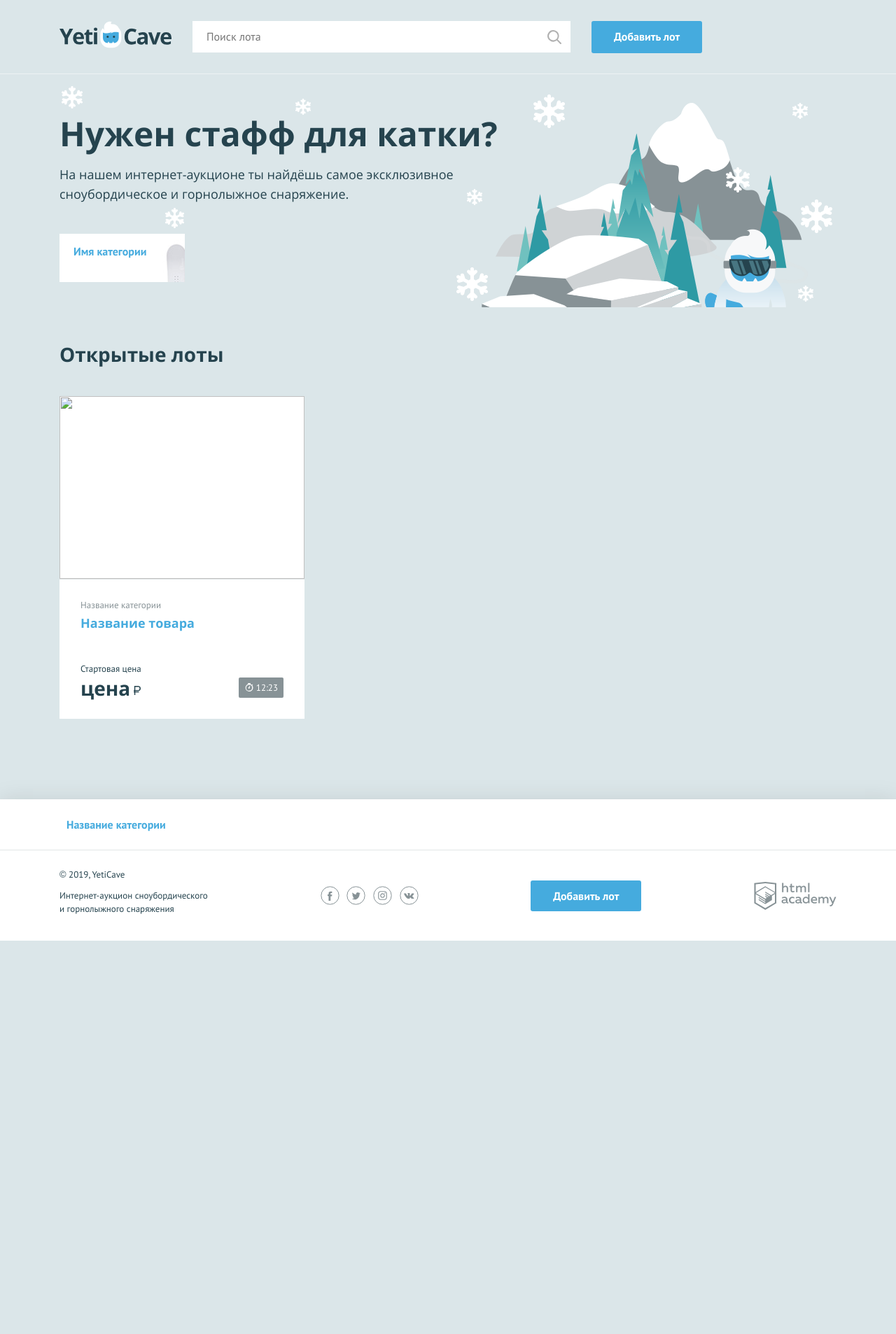
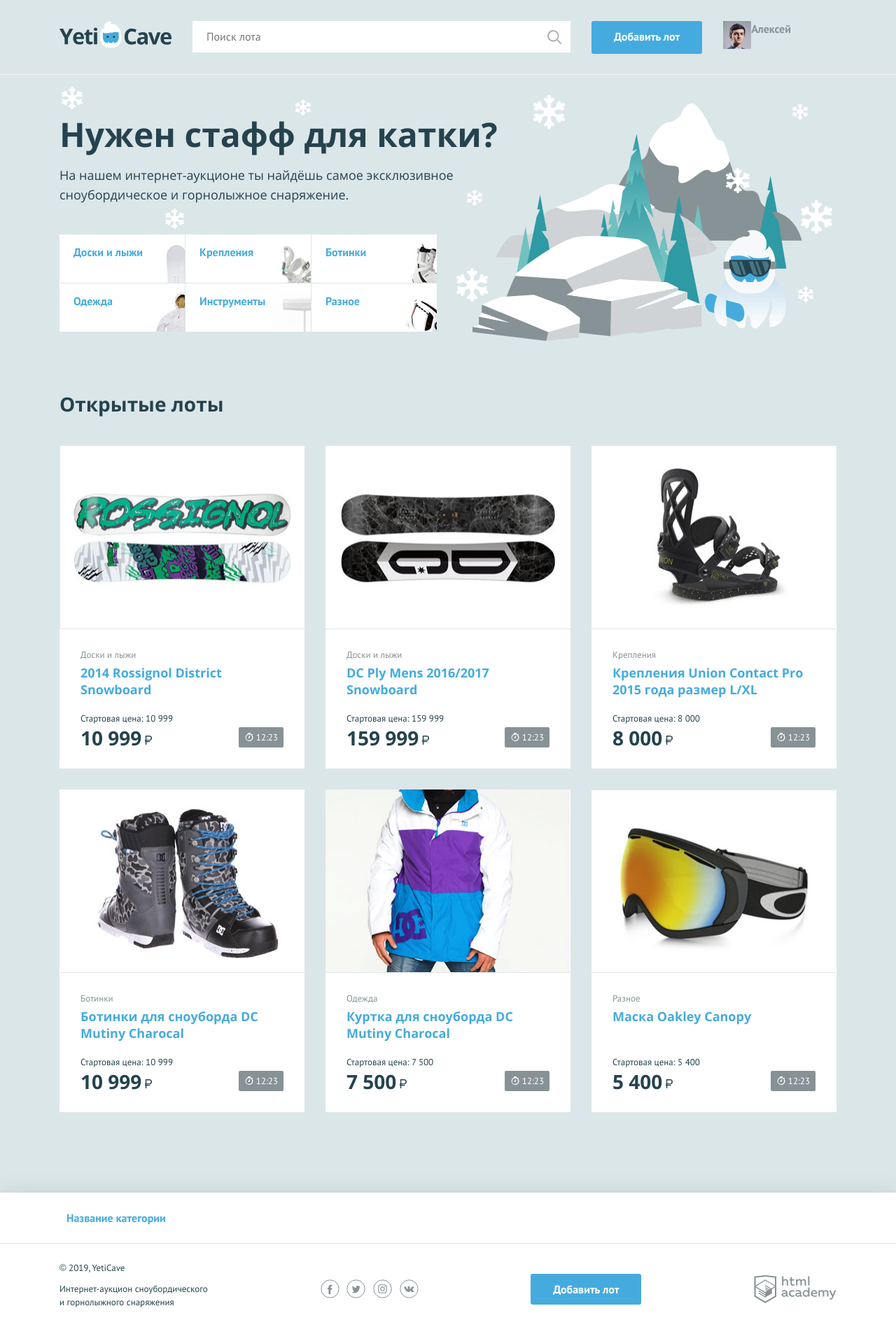
Before and after one commit to ILBP-svg/yetiMarushkin, a PHP site: page / in a window 1280 px wide. Shown: the whole page at 70% size. Before the commit the page ends 1344 px from the top, so only its background shows below. Run offline with PHP 8.4, Linux system fonts and the light colour scheme.

Commit message:
milionniy_perezaliv

```diff
--- a/index.php
+++ b/index.php
@@ -1,7 +1,27 @@
 <?php
 $is_auth = rand(0, 1);
 
-$user_name = ''; // укажите здесь ваше имя
+$user_name = 'Алексей'; // укажите здесь ваше имя
+
+$categories = array("boards" => "Доски и лыжи",
+"attachment" => "Крепления",
+"boots" => "Ботинки",
+"clothing" => "Одежда",
+"tools" => "Инструменты",
+"other" => "Разное");
+
+$lots = array(array("name" => "2014 Rossignol District Snowboard", "category" => "Доски и лыжи", "cost" => 10999, "src" => "img/lot-1.jpg"),
+array("name" => "DC Ply Mens 2016/2017 Snowboard", "category" => "Доски и лыжи", "cost" => 159999, "src" => "img/lot-2.jpg"),
+array("name" => "Крепления Union Contact Pro 2015 года размер L/XL", "category" => "Крепления", "cost" => 8000, "src" => "img/lot-3.jpg"),
+array("name" => "Ботинки для сноуборда DC Mutiny Charocal", "category" => "Ботинки", "cost" => 10999, "src" => "img/lot-4.jpg"),
+array("name" => "Куртка для сноуборда DC Mutiny Charocal", "category" => "Одежда", "cost" => 7500, "src" => "img/lot-5.jpg"),
+array("name" => "Маска Oakley Canopy", "category" => "Разное", "cost" => 5400, "src" => "img/lot-6.jpg"));
+
+function format_number($number, $ruble){
+$number = ceil($number);
+$number = number_format($number, 0, ' ', ' ');
+return $ruble ? $number . "<b class='rub'>р</b>" : $number;
+}
 ?>
 <!DOCTYPE html>
 <html lang="ru">
@@ -28,8 +48,24 @@ $user_name = ''; // укажите здесь ваше имя
 
 <nav class="user-menu">
 
-        <!-- здесь должен быть PHP код для показа меню и данных пользователя -->
-
+<!— здесь должен быть PHP код для показа меню и данных пользователя —>
+<?php if($is_auth == 1): ?>
+<div class="user-menu__image">
+<img src="img/user.jpg" width="40" height="40" alt="Пользователь">
+</div>
+<div class="user-menu__logged">
+<p><?=$user_name?></p>
+</div>
+<?php else: ?>
+<ul class="user-menu__list">
+<li class="user-menu__item">
+<a href="#">Регистрация</a>
+</li>
+<li class="user-menu__item">
+<a href="#">Вход</a>
+</li>
+</ul>
+<?php endif; ?>
 </nav>
 </div>
 </header>
@@ -40,9 +76,11 @@ $user_name = ''; // укажите здесь ваше имя
 <p class="promo__text">На нашем интернет-аукционе ты найдёшь самое эксклюзивное сноубордическое и горнолыжное снаряжение.</p>
 <ul class="promo__list">
 <!--заполните этот список из массива категорий-->
-            <li class="promo__item promo__item--boards">
-                <a class="promo__link" href="pages/all-lots.html">Имя категории</a>
+<?php foreach($categories as $class_category => $name_category): ?>
+<li class="promo__item promo__item--<?= $class_category?>">
+<a class="promo__link" href="pages/all-lots.html"><?= $name_category ?></a>
 </li>
+<?php endforeach; ?>
 </ul>
 </section>
 <section class="lots">
@@ -51,17 +89,18 @@ $user_name = ''; // укажите здесь ваше имя
 </div>
 <ul class="lots__list">
 <!--заполните этот список из массива с товарами-->
+<?php foreach($lots as $lot): ?>
 <li class="lots__item lot">
 <div class="lot__image">
-                    <img src="" width="350" height="260" alt="">
+<img src="<?=$lot["src"]?>" width="350" height="260" alt="">
 </div>
 <div class="lot__info">
-                    <span class="lot__category">Название категории</span>
-                    <h3 class="lot__title"><a class="text-link" href="pages/lot.html">Название товара</a></h3>
+<span class="lot__category"><?=$lot["category"]?></span>
+<h3 class="lot__title"><a class="text-link" href="pages/lot.html"><?=$lot["name"]?></a></h3>
 <div class="lot__state">
 <div class="lot__rate">
-                            <span class="lot__amount">Стартовая цена</span>
-                            <span class="lot__cost">цена<b class="rub">р</b></span>
+<span class="lot__amount">Стартовая цена: <?=format_number($lot["cost"],false)?></span>
+<span class="lot__cost"><?=format_number($lot["cost"],true)?></span>
 </div>
 <div class="lot__timer timer">
 12:23
@@ -69,12 +108,14 @@ $user_name = ''; // укажите здесь ваше имя
 </div>
 </div>
 </li>
+<?php endforeach; ?>
 </ul>
 </section>
 </main>
 </div>
 
-<footer class="main-footer">
+<footer
+class="main-footer">
 <nav class="nav">
 <ul class="nav__list container">
 <!--заполните этот список из массива категорий-->
@@ -107,7 +148,8 @@ $user_name = ''; // укажите здесь ваше имя
 <span class="visually-hidden">,</span>
 <a class="social__link social__link--vkontakte" href="#">
 <span class="visually-hidden">Вконтакте</span>
-                <svg width="27" height="27" viewBox="0 0 27 27" xmlns="http://www.w3.org/2000/svg"><circle stroke="#879296" fill="none" cx="13.5" cy="13.5" r="12.666"/><path fill="#879296" d="M13.92 18.07c.142-.016.278-.074.39-.166.077-.107.118-.237.116-.37 0 0 0-1.13.516-1.296.517-.165 1.208 1.09 1.95 1.58.276.213.624.314.973.28h1.95s.973-.057.525-.837c-.38-.62-.865-1.17-1.432-1.626-1.208-1.1-1.043-.916.41-2.816.886-1.16 1.236-1.86 1.13-2.163-.108-.302-.76-.214-.76-.214h-2.164c-.092-.026-.19-.026-.282 0-.083.058-.15.135-.195.225-.224.57-.49 1.125-.8 1.656-.973 1.61-1.344 1.697-1.51 1.59-.37-.234-.272-.975-.272-1.433 0-1.56.243-2.202-.468-2.377-.32-.075-.647-.108-.974-.098-.604-.052-1.213.01-1.793.186-.243.116-.438.38-.32.4.245.018.474.13.642.31.152.303.225.638.214.975 0 0 .127 1.832-.302 2.056-.43.223-.692-.167-1.55-1.618-.29-.506-.547-1.03-.77-1.57-.038-.09-.098-.17-.174-.233-.1-.065-.214-.108-.332-.128H6.485s-.312 0-.42.137c-.106.135 0 .36 0 .36.87 2 2.022 3.868 3.42 5.543.923.996 2.21 1.573 3.567 1.598z"/></svg>
+<svg width="27" height="27" viewBox="0 0 27 27" xmlns="http://www.w3.org/2000/svg"><circle stroke="#879296" fill="none" cx="13.5" cy="13.5" r="12.666"/><path fill="#879296" d="M13.92 18.07c.142-.016.278-.074.39-.166.077-.107.118-.237.116-.37 0 0 0-1.13.516-1.296.517-.165 1.208 1.09 1.95 1.58.276.213.624.314.973.28h1.95s.973-.057.525-.837c-.38-.62-.865-1.17-1.432-1.626-1.208-1.1-1.043-.916.41-2.816.886-1.16 1.236-1.86 1.13-2.163-.108-.302-.76-.214-.76-.214h-2.164c-.092-.026-.19-.026-.282 0-.083.058-.15.135-.195.225-.224.57-.49 1.125-.8 1.656-.973 1.61-1.344
+1.697-1.51 1.59-.37-.234-.272-.975-.272-1.433 0-1.56.243-2.202-.468-2.377-.32-.075-.647-.108-.974-.098-.604-.052-1.213.01-1.793.186-.243.116-.438.38-.32.4.245.018.474.13.642.31.152.303.225.638.214.975 0 0 .127 1.832-.302 2.056-.43.223-.692-.167-1.55-1.618-.29-.506-.547-1.03-.77-1.57-.038-.09-.098-.17-.174-.233-.1-.065-.214-.108-.332-.128H6.485s-.312 0-.42.137c-.106.135 0 .36 0 .36.87 2 2.022 3.868 3.42 5.543.923.996 2.21 1.573 3.567 1.598z"/></svg>
 </a>
 </div>
 <a class="main-footer__add-lot button" href="add-lot.html">Добавить лот</a>
```
Lines whose indentation alone changed are shown as unchanged.
